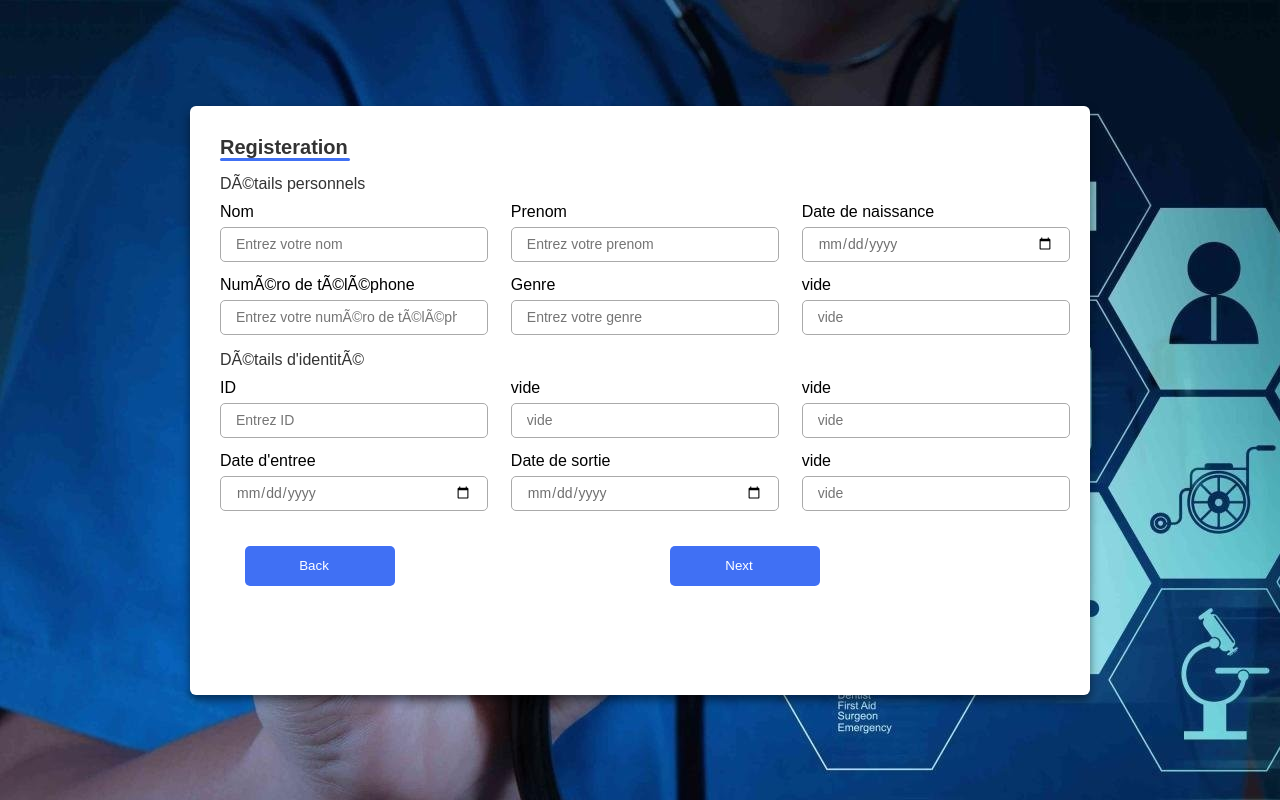
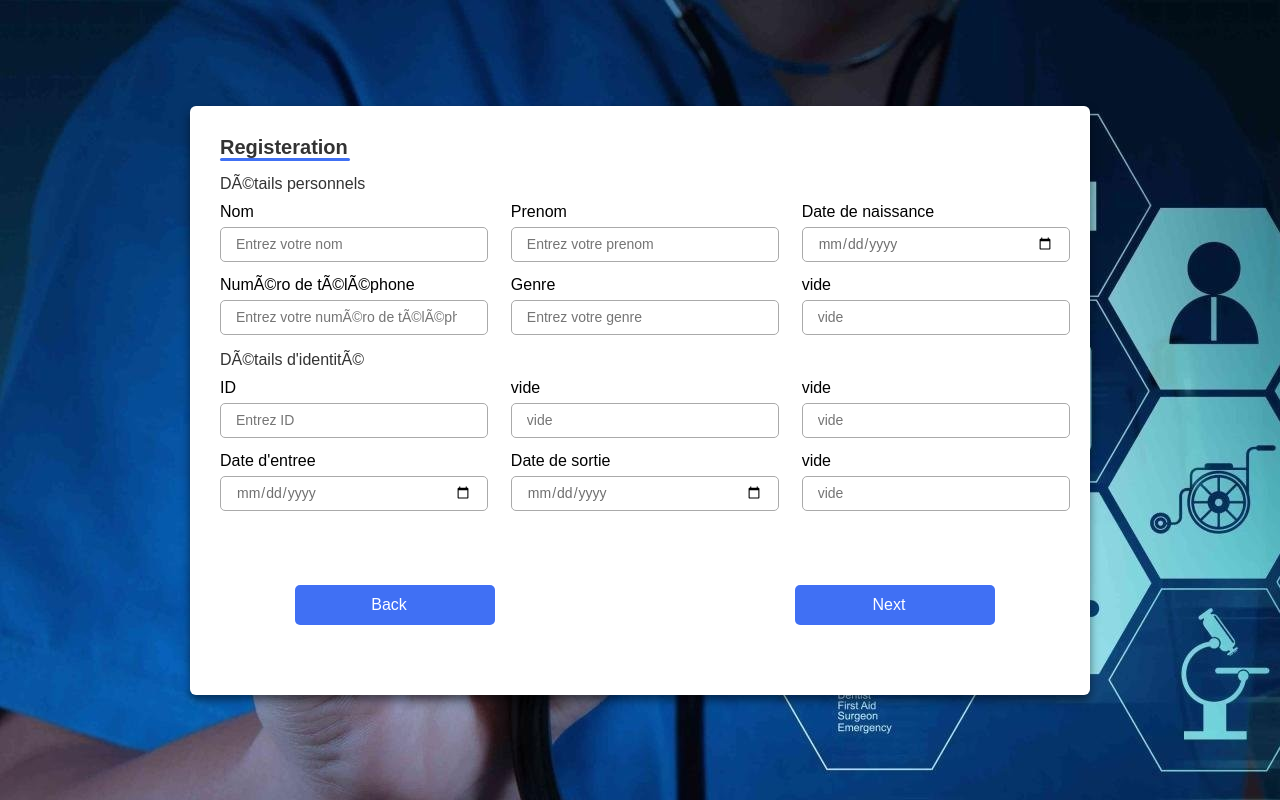
Before and after one commit to Loudjeyna/ajout, a plain HTML site: page index.html in a window 1280 px wide. Drawn offline with Linux system fonts and the light colour scheme.

Commit message:
Add files via upload

```diff
--- a/ajout.css
+++ b/ajout.css
@@ -103,6 +103,7 @@ box-shadow: 0 3px 6px rgba(0, 0, 0,0.13);
     height: 40px;
     max-width: 200px;
     width: 100%;
+    font-size: 16px;
     border: none;
     outline: none;
     color: #fff;
@@ -127,3 +128,14 @@ form .buttons button{
     margin-right: 250px;
 
 }
+#myButton {
+    position: absolute;
+    top: 385px;
+    left: 550px;
+  }
+
+  #back{
+    position: absolute;
+    top: 385px;
+    left: 50px;
+  }
```
